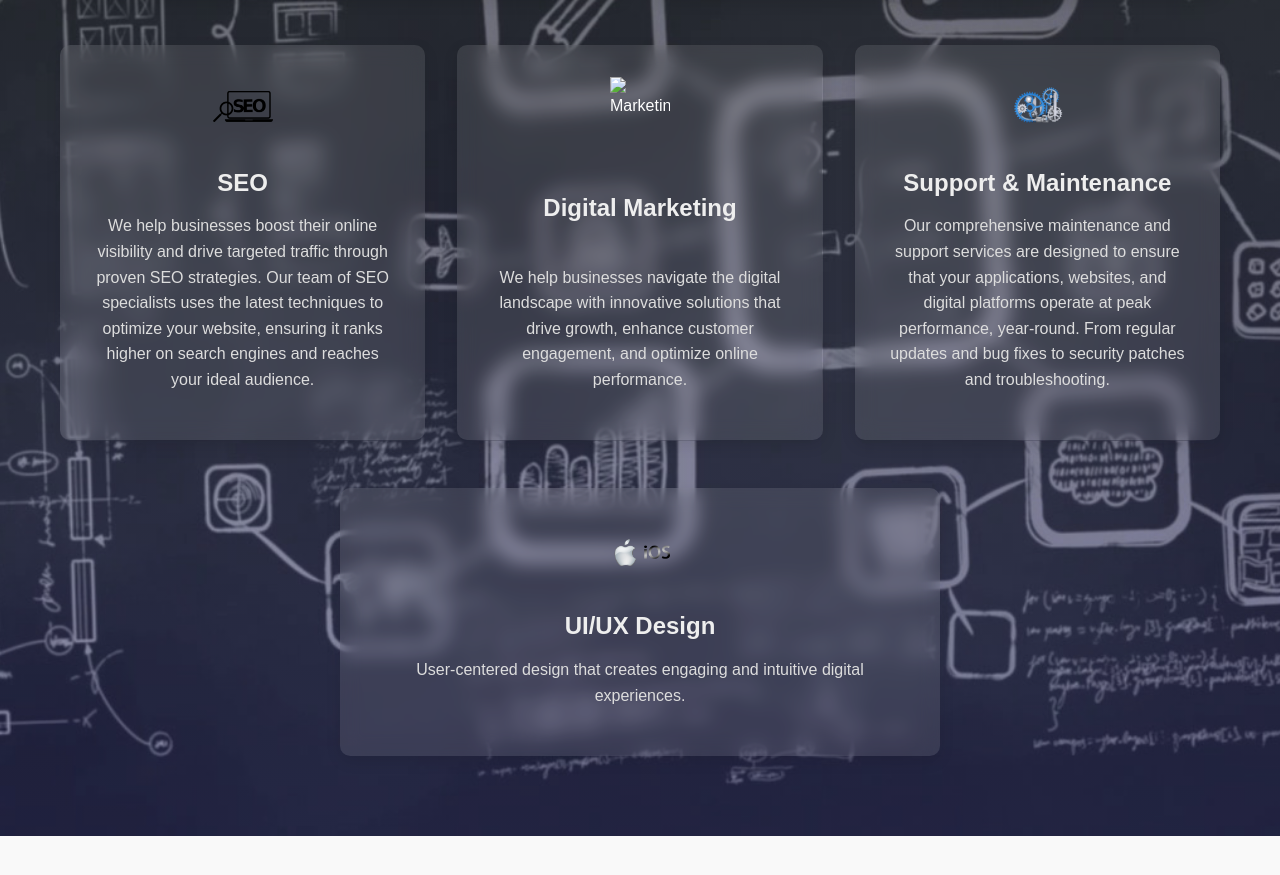
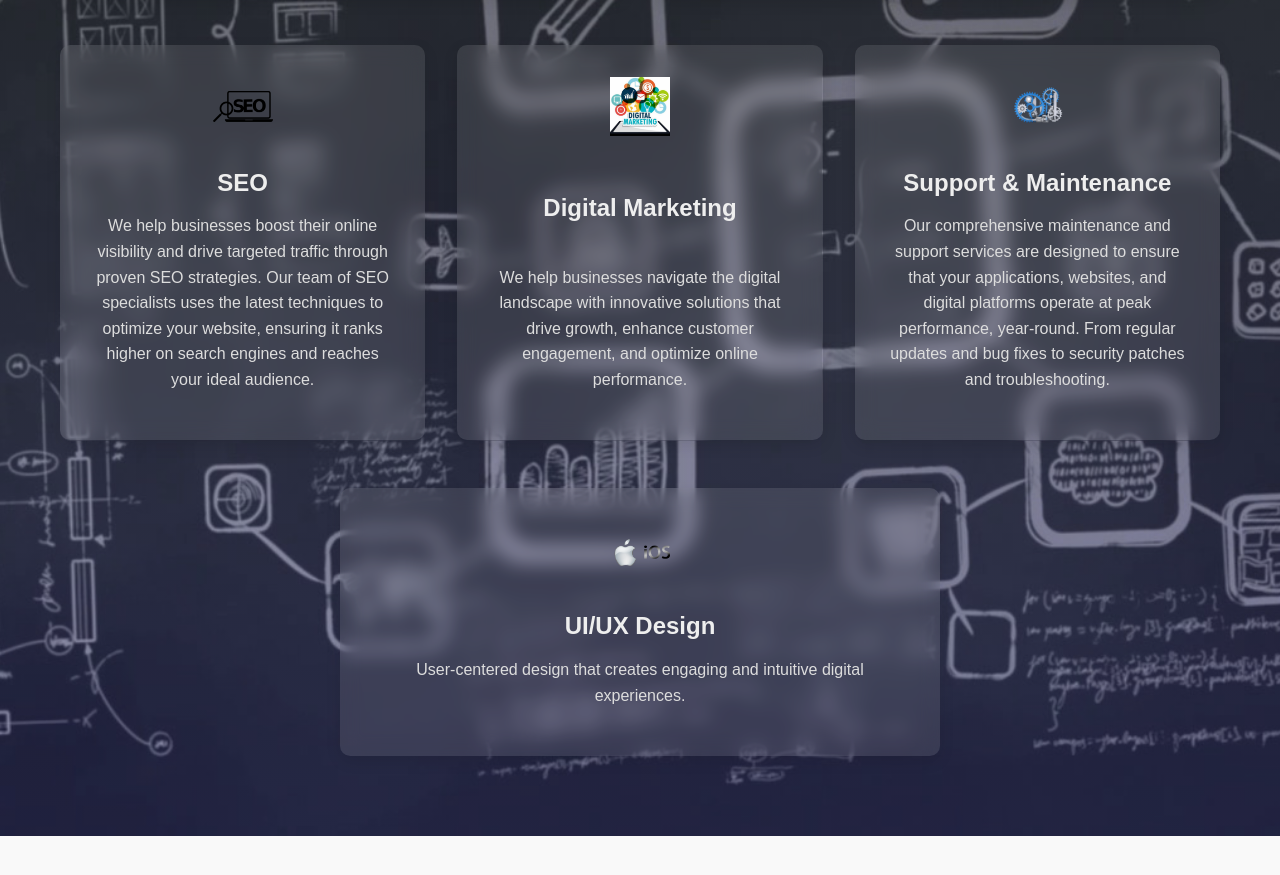
Before and after one commit to Ziyaad-Labaran/mobile-ziyaad, a plain HTML site: page services.html in a window 1280 px wide. Shown: the part 1829-2704 px from the top of the page. Drawn offline with Linux system fonts and the light colour scheme; files whose address does not match are found by name.

Commit message:
Update services.html

```diff
--- a/services.html
+++ b/services.html
@@ -65,7 +65,7 @@
           <p>We help businesses boost their online visibility and drive targeted traffic through proven SEO strategies. Our team of SEO specialists uses the latest techniques to optimize your website, ensuring it ranks higher on search engines and reaches your ideal audience.</p>
         </div>
         <div class="card">
-          <img src="img/digital m.jpg" alt="Marketing">
+          <img src="digital m.jpg" alt="Marketing">
           <h3>Digital Marketing</h3>
           <p>We help businesses navigate the digital landscape with innovative solutions that drive growth, enhance customer engagement, and optimize online performance.</p>
         </div>
```
